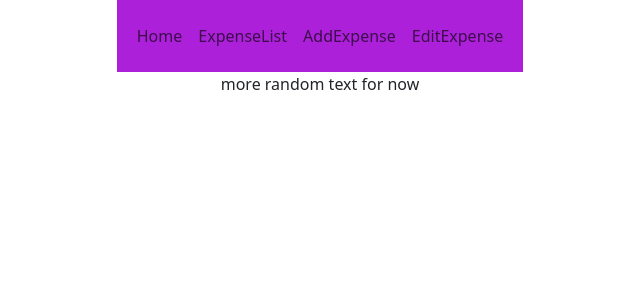
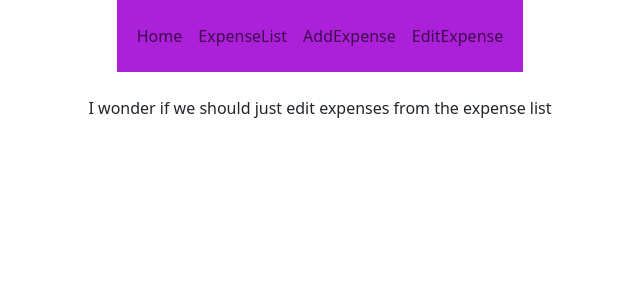
Before and after one commit to Andrew-Acin/msp3-exptracker-frontend, a React (Create React App) app: page /EditExpense in a window 1280 px wide. Shown: the top 300 px of the page, without its empty margins (320-960 px from the left). Built offline with nearby package versions, Linux system fonts and the light colour scheme.

Commit message:
finished simple add expenses form

```diff
--- a/src/App.js
+++ b/src/App.js
@@ -25,6 +25,7 @@ function App() {
 function Home() {
   return (
     <div>
+      <br />
       <h1>EXP App</h1>
     </div>
   )
--- a/src/components/AddExpense.js
+++ b/src/components/AddExpense.js
@@ -9,11 +9,11 @@ function AddExpense() {
                 <Form.Label>Add Expense</Form.Label>
                 <Form.Control type="text" placeholder="Expense Name" />
             </Form.Group>
-
             <Form.Group className="mb-3">
                 <Form.Label>Amout</Form.Label>
                 <Form.Control type="number" placeholder="Amout" />
             </Form.Group>
+            {/* I have included some examples of what some expenses might be */}
             <Form.Select aria-label="Default select example">
                 <option>Select Expense type</option>
                 <option value="1">Morgage/Rent</option>
--- a/src/components/EditExpense.js
+++ b/src/components/EditExpense.js
@@ -3,7 +3,8 @@
 function EditExpense() {
     return (
         <div>
-            <p>more random text for now</p>
+            <br />
+            <p>I wonder if we should just edit expenses from the expense list</p>
         </div>
     )
 }
--- a/src/components/Expbar.js
+++ b/src/components/Expbar.js
@@ -1,4 +1,5 @@
 import { Link } from 'react-router-dom';
+
 
 function Navbar() {
     return (
@@ -6,7 +7,7 @@ function Navbar() {
             <div className="container-fluid">
                 <div className="navbar" id="navbarNavAltMarkup">
                     <div className="navbar-nav">
-                        <Link className="nav-link" aria-current="page" to="/">Home</Link>
+                        <Link className="nav-link" to="/">Home</Link>
                         <Link className="nav-link" to="./ExpenseList">ExpenseList</Link>
                         <Link className="nav-link" to="./AddExpense">AddExpense</Link>
                         <Link className="nav-link" to="./EditExpense">EditExpense</Link>
--- a/src/components/ExpenseList.js
+++ b/src/components/ExpenseList.js
@@ -3,6 +3,7 @@
 function ExpenseList() {
     return (
         <div>
+            <br />
             <p>list of expenses to come</p>
         </div>
     )
```
